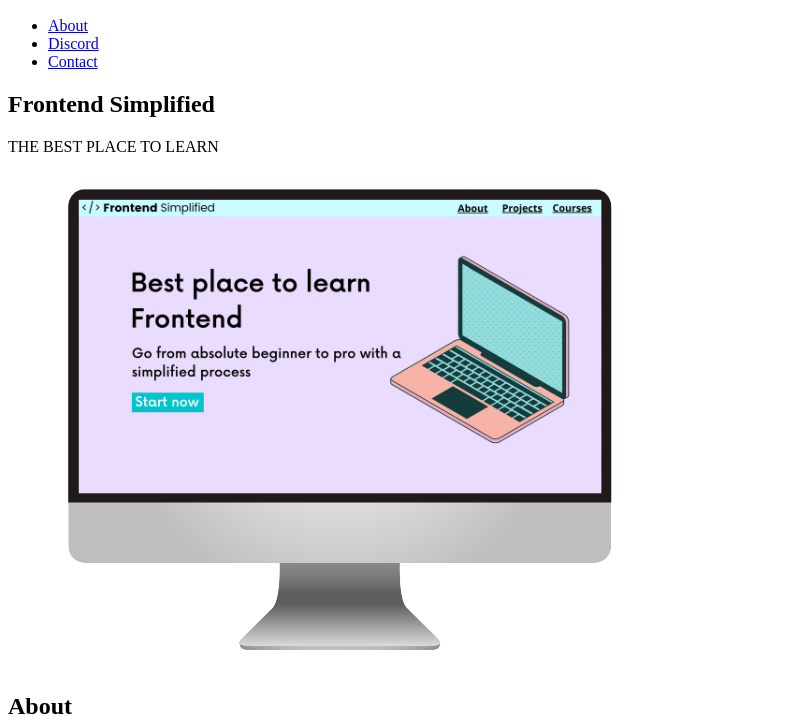
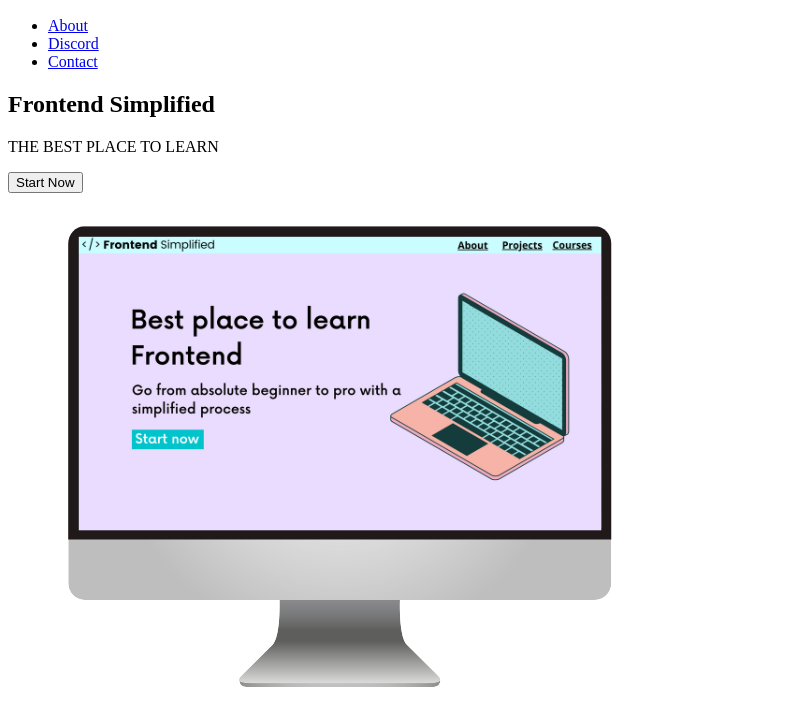
Before and after one commit to Shahdye/Getting-Started, a plain HTML site: page practice.html in a window 1280 px wide. Shown: the part 89-805 px from the top of the page, without its empty margins (0-791 px from the left). Drawn offline with Linux system fonts and the light colour scheme.

Commit message:
Added button

```diff
--- a/practice.html
+++ b/practice.html
@@ -15,11 +15,14 @@
           <li><a href="#contact">Contact</a></li>
         </ul>
       </nav>
-      <div>
-        <h1>Frontend Simplified</h1>
-        <p>THE BEST PLACE TO LEARN</p>
-      </div>
-      <figure><img src="./Assets/laptop.png" alt="" /></figure>
+      <header>
+        <div>
+          <h1>Frontend Simplified</h1>
+          <p>THE BEST PLACE TO LEARN</p>
+          <button>Start Now</button>
+        </div>
+        <figure><img src="./Assets/laptop.png" alt="" /></figure>
+      </header>
     </section>
     <main>
       <section id="about">
```
